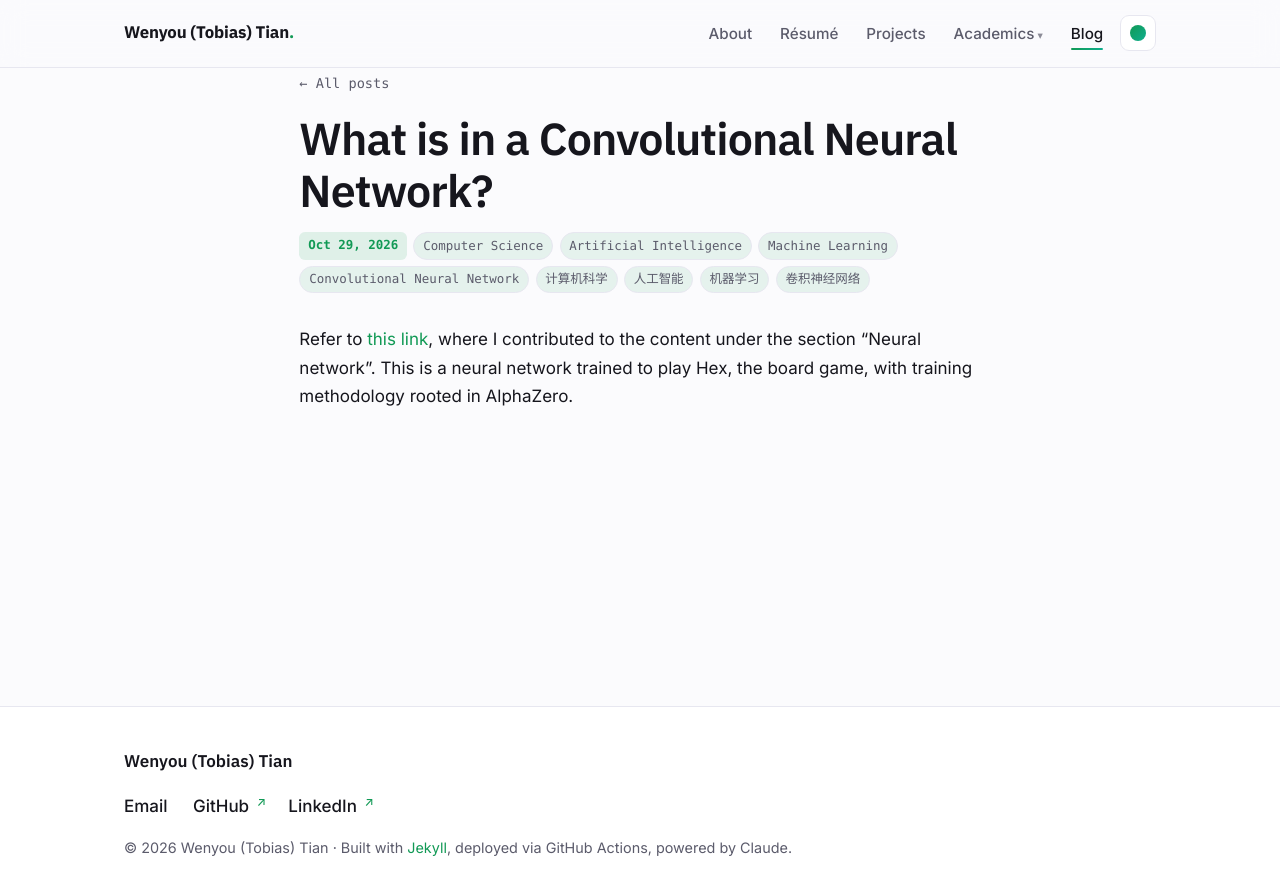
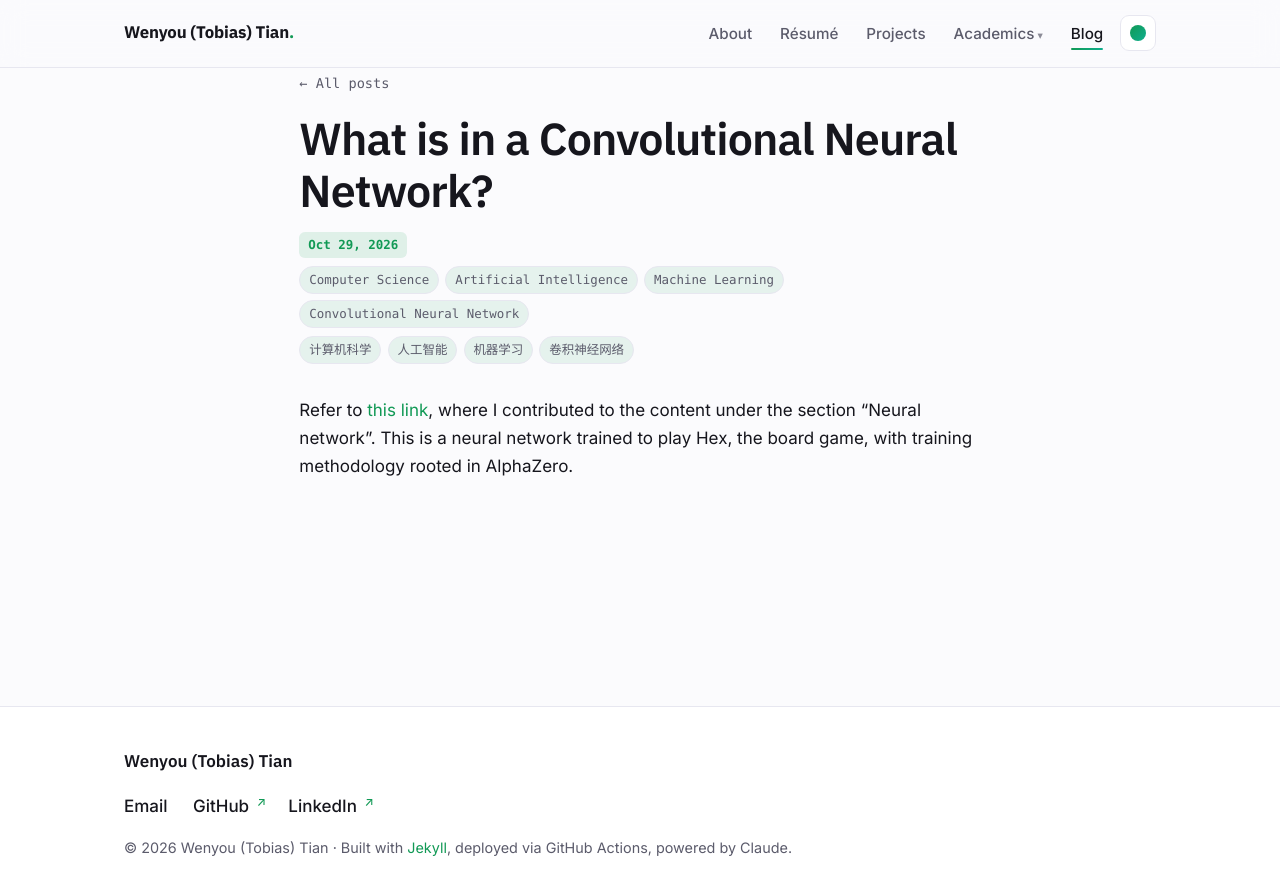
Before and after one commit to vansdardy/vansdardy.github.io, a Jekyll site: the page built from _blog/what-is-in-a-cnn.md, in a window 1280 px wide. Shown: the top 895 px of the page. Built offline with Jekyll 4.4.1, drawn with Linux system fonts in a browser that asks for light colours.

Commit message:
Blog post header: put date, English tags, and Chinese tags on separate rows
Co-Authored-By: Claude Opus 5.5 <noreply@anthropic.com>

```diff
--- a/_layouts/post.html
+++ b/_layouts/post.html
@@ -7,10 +7,17 @@ layout: default
   <header class="page-head">
     <h1>{{ page.title }}</h1>
 
-    <div class="project-page__meta">
-      {% if page.date %}<span class="badge">{{ page.date | date: "%b %-d, %Y" }}</span>{% endif %}
-      {% for t in page["tags-en"] %}<span class="tag">{{ t }}</span>{% endfor %}
-      {% for t in page["tags-zh"] %}<span class="tag" lang="zh">{{ t }}</span>{% endfor %}
+    {%- comment -%} Three rows: date / English tags / Chinese tags (each only if present). {%- endcomment -%}
+    <div class="post-meta">
+      {%- if page.date -%}
+        <div class="post-meta__row"><span class="badge">{{ page.date | date: "%b %-d, %Y" }}</span></div>
+      {%- endif -%}
+      {%- if page["tags-en"].size > 0 -%}
+        <div class="post-meta__row">{% for t in page["tags-en"] %}<span class="tag">{{ t }}</span>{% endfor %}</div>
+      {%- endif -%}
+      {%- if page["tags-zh"].size > 0 -%}
+        <div class="post-meta__row" lang="zh">{% for t in page["tags-zh"] %}<span class="tag">{{ t }}</span>{% endfor %}</div>
+      {%- endif -%}
     </div>
   </header>
 
--- a/assets/css/main.scss
+++ b/assets/css/main.scss
@@ -259,6 +259,9 @@ main { flex: 1 0 auto; }
 .project-page__back { margin-bottom: 1rem; }
 .project-page__back a { font-family: var(--font-mono); font-size: .85rem; color: var(--muted); }
 .project-page__meta { display: flex; flex-wrap: wrap; gap: .4rem; margin-top: 1rem; }
+/* Blog post header: date, English tags, Chinese tags on separate rows. */
+.post-meta { display: grid; gap: .55rem; margin-top: 1rem; }
+.post-meta__row { display: flex; flex-wrap: wrap; gap: .4rem; }
 .project-page__links { display: flex; flex-wrap: wrap; gap: .6rem; margin-top: 1.2rem; }
 
 /* ============================================================================
```
